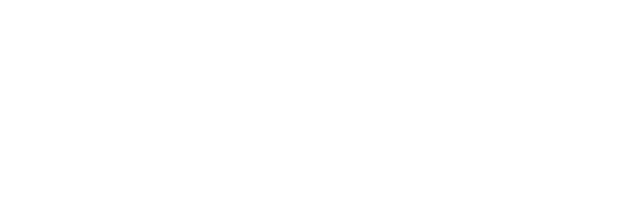
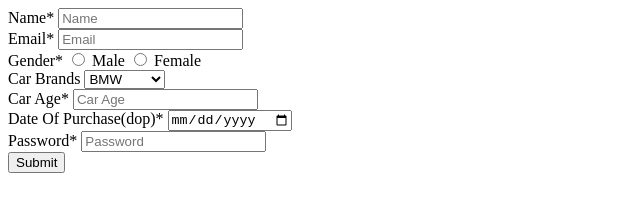
Before and after one commit to acciojob/car-insurance-form-prag-sri, a website: page main.html in a window 1280 px wide. Shown: the whole page, without its empty margins (0-640 px from the left). Drawn offline with Linux system fonts and the light colour scheme.

Commit message:
created a submission

```diff
--- a/main.html
+++ b/main.html
@@ -8,6 +8,44 @@
 
 <body>
 	<!-- the entire body must be written by student -->
+	<form method="post">
+        <div>
+            <label for="#name">Name*</label>
+            <input type="text" id="#name" placeholder="Name" required>
+        </div>
+        <div>
+            <label for="#email">Email*</label>
+            <input type="email" id="#email" placeholder="Email" required>
+        </div>
+        <div>
+            <label for="#gender">Gender*</label>
+            <input type="radio" id="#male" name="#gender" required>
+            <label for="#male">Male</label>
+            <input type="radio" id="#female" name="#gender" required>
+            <label for="#female">Female</label>
+        </div>
+        <div>
+            <label for="#cars">Car Brands</label>
+            <select name="cars" id="#cars">
+                <option value="bmw">BMW</option>
+                <option value="audi">Audi</option>
+                <option value="mercedez">Mercedez</option>
+            </select>
+        </div>
+        <div>
+            <label for="#carage">Car Age*</label>
+            <input type="number" id="#carage" placeholder="Car Age" required>
+        </div>
+        <div>
+            <label for="#dop">Date Of Purchase(dop)*</label>
+            <input type="date" id="#dop" placeholder="dop" required>
+        </div>
+        <div>
+            <label for="#password">Password*</label>
+            <input type="password" id="#password" placeholder="Password" required>
+        </div>
+        <button type="submit">Submit</button>
+    </form>
     <script type="text/javascript" src="./script.js">
 </script>
 
```
